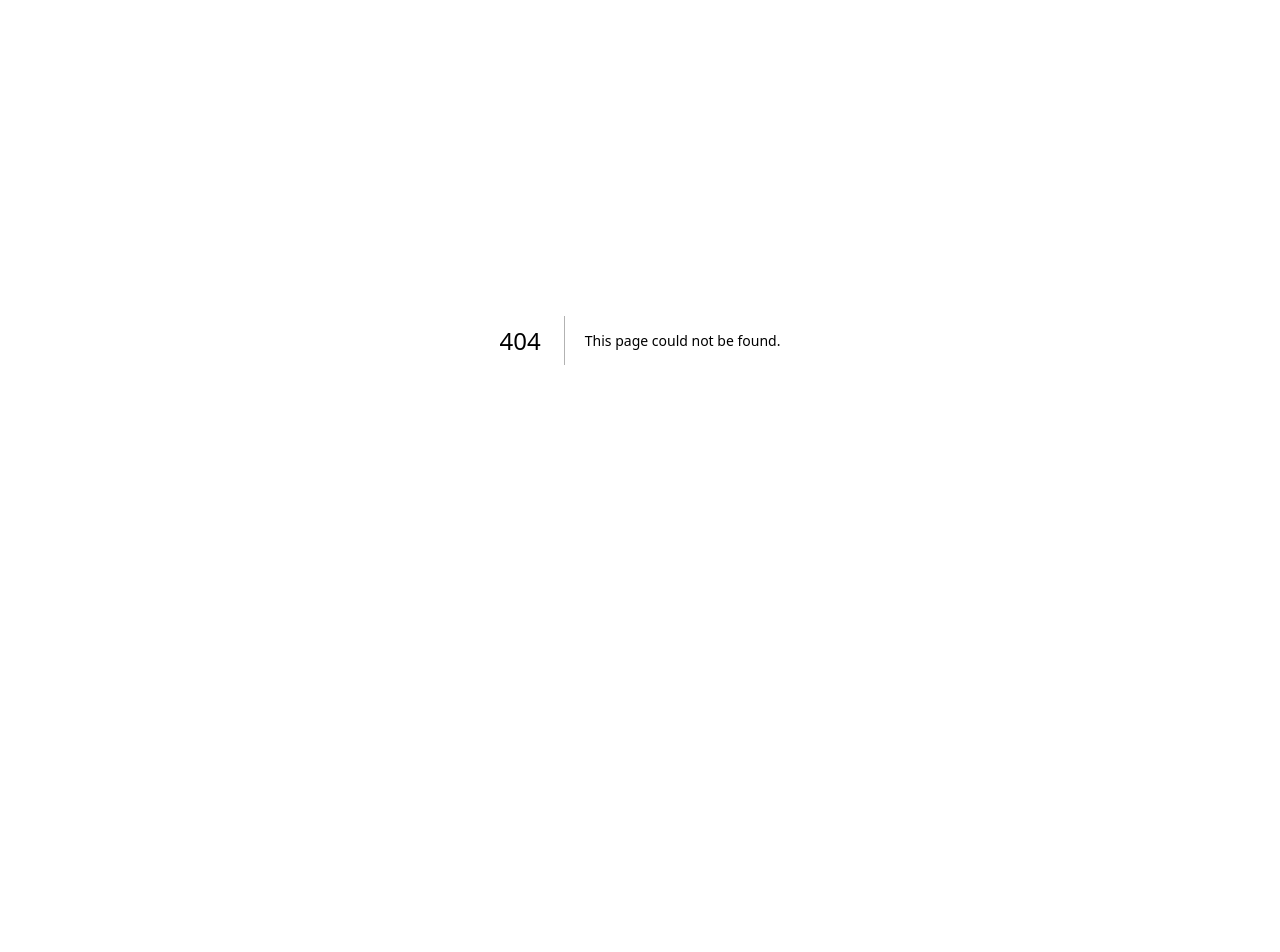
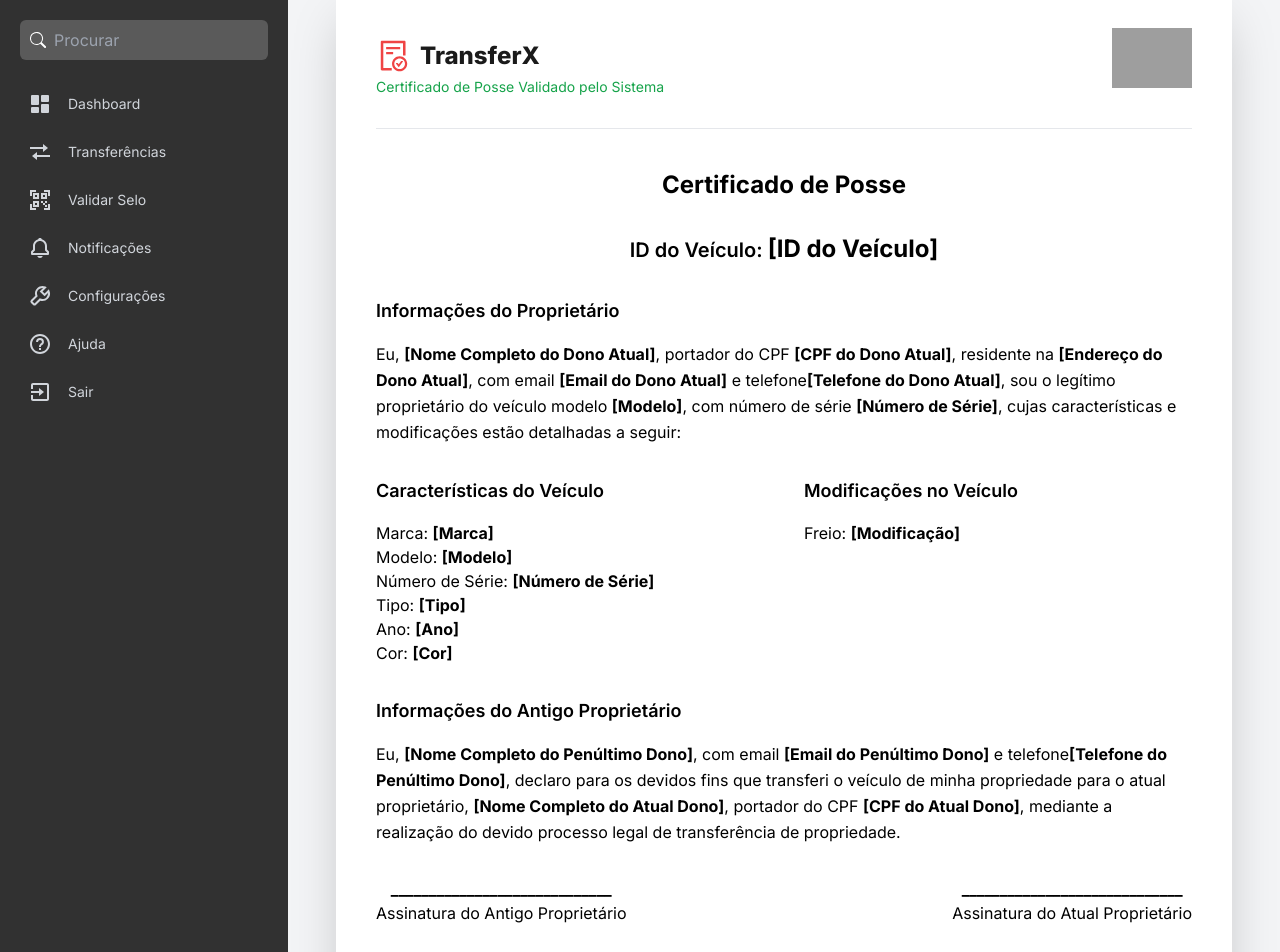
Before and after one commit to TransferX/transferxFront, a Next.js app: page /veiculo/posse in a window 1280 px wide. Before the commit this address had no page. Shown: the part 60-1012 px from the top of the page. Before the commit the page ends 800 px from the top, so only its background shows below. Built offline with nearby package versions, Linux system fonts and the light colour scheme; grey boxes are pictures that could not be loaded.

Commit message:
[FEAT] Page Certificado de posse

```diff
--- a/app/_components/forms/addObjectForm/objectModifications.tsx
+++ b/app/_components/forms/addObjectForm/objectModifications.tsx
@@ -100,7 +100,7 @@
         <button
           onClick={() => setShowForm(true)}
           type='button'
-          className="bg-blue-500 text-white p-2 rounded flex items-center"
+          className="bg-white text-cinzaEscuro p-2 rounded flex items-center"
         >
           <FaPlus className="mr-2" /> Adicionar Modificação
         </button>
@@ -114,8 +114,6 @@
             id="component"
             name="component"
             type="text"
-            value={newModification.component}
-            onChange={(e) => setNewModification({ ...newModification, component: e.target.value })}
           />
           <Input
             label="Descrição"
@@ -123,14 +121,13 @@
             id="description"
             name="description"
             type="text"
-            value={newModification.description}
-            onChange={(e) => setNewModification({ ...newModification, description: e.target.value })}
+
           />
           <div className="flex space-x-4 mt-2">
-            <button onClick={handleAdd} className="bg-green-500 text-white p-2 rounded">
+            <button onClick={handleAdd} className="bg-vermelho/90 text-white p-2 rounded">
               {editId === null ? 'Adicionar' : 'Salvar'}
             </button>
-            <button onClick={() => setShowForm(false)} className="bg-gray-500 text-white p-2 rounded">
+            <button onClick={() => setShowForm(false)} className="bg-cinzaClaro text-white p-2 rounded">
               Cancelar
             </button>
           </div>
--- a/app/veiculo/adicionar/page.tsx
+++ b/app/veiculo/adicionar/page.tsx
@@ -30,7 +30,7 @@
       <Sidebar />
       <div className="flex-1 flex flex-col min-h-screen p-4 mt-16 lg:mt-0 sm:p-6 lg:p-8 bg-gray-100 ml-0">
         <div className="flex-1 flex flex-col items-center justify-center">
-          <section className="bg-white rounded-2xl p-4 shadow-md flex flex-col justify-center w-full max-w-3xl mx-auto lg:w-2/3 xl:w-1/2">
+          <section className="bg-white rounded-2xl p-4 shadow-md flex flex-col justify-center w-full max-w-4xl mx-auto lg:w-2/3 ">
             <h2 className="my-2 font-extrabold text-cinzaMedio text-2xl">
               Registrar Veículo
             </h2>
--- /dev/null
+++ b/app/veiculo/posse/page.tsx
@@ -0,0 +1,91 @@
+"use client"
+import { AiOutlineFileDone } from "react-icons/ai";
+import Sidebar from "../../_components/sidebar/Sidebar";
+
+const CertificadoDePosse = () => {
+  return (
+    <div className="flex">
+      <Sidebar />
+      <div className="flex-1 p-8 mt-16 lg:mt-0 sm:p-10 lg:p-12 bg-gray-100 flex justify-center">
+        <section className="bg-white p-10 rounded-xl shadow-2xl w-full max-w-4xl">
+          <header className="flex items-center justify-between mb-10 border-b pb-5">
+            <div>
+              <div className="flex items-center">
+                <AiOutlineFileDone className="text-red-500 text-4xl rounded cursor-pointer mr-2" />
+                <h1 className="text-2xl text-cinzaEscuro font-extrabold">TransferX</h1>
+              </div>
+              <span className="text-sm text-green-600">Certificado de Posse Validado pelo Sistema</span>
+            </div>
+            <div className="w-20 h-20">
+              <img src="https://hexdocs.pm/qr_code/docs/qrcode.svg" alt="QR Code para verificação" />
+            </div>
+          </header>
+
+          <h2 className="text-center text-2xl font-bold mb-8">Certificado de Posse</h2>
+
+          <div className="text-center text-xl font-semibold mb-8">
+            ID do Veículo: <span className="font-bold text-2xl">[ID do Veículo]</span>
+          </div>
+
+          <div className="mb-8">
+            <h3 className="text-lg font-semibold mb-4">Informações do Proprietário</h3>
+            <p className="leading-relaxed">
+              Eu, <span className="font-bold">[Nome Completo do Dono Atual]</span>, portador do CPF <span className="font-bold">[CPF do Dono Atual]</span>,
+              residente na <span className="font-bold">[Endereço do Dono Atual]</span>, com email <span className="font-bold">[Email do Dono Atual]</span> e telefone
+              <span className="font-bold">[Telefone do Dono Atual]</span>, sou o legítimo proprietário do veículo modelo <span className="font-bold">[Modelo]</span>,
+              com número de série <span className="font-bold">[Número de Série]</span>, cujas características e modificações estão detalhadas a seguir:
+            </p>
+          </div>
+
+          <div className="grid grid-cols-2 gap-10 mb-8">
+            <div>
+              <h3 className="text-lg font-semibold mb-4">Características do Veículo</h3>
+              <p>Marca: <span className="font-bold">[Marca]</span></p>
+              <p>Modelo: <span className="font-bold">[Modelo]</span></p>
+              <p>Número de Série: <span className="font-bold">[Número de Série]</span></p>
+              <p>Tipo: <span className="font-bold">[Tipo]</span></p>
+              <p>Ano: <span className="font-bold">[Ano]</span></p>
+              <p>Cor: <span className="font-bold">[Cor]</span></p>
+            </div>
+            <div>
+              <h3 className="text-lg font-semibold mb-4">Modificações no Veículo</h3>
+              <p>Freio: <span className="font-bold">[Modificação]</span></p>
+            </div>
+          </div>
+
+          <div className="mb-8">
+            <h3 className="text-lg font-semibold mb-4">Informações do Antigo Proprietário</h3>
+            <p className="leading-relaxed">
+              Eu, <span className="font-bold">[Nome Completo do Penúltimo Dono]</span>, com email <span className="font-bold">[Email do Penúltimo Dono]</span> e telefone
+              <span className="font-bold">[Telefone do Penúltimo Dono]</span>, declaro para os devidos fins que transferi o veículo de minha propriedade para o atual
+              proprietário, <span className="font-bold">[Nome Completo do Atual Dono]</span>, portador do CPF <span className="font-bold">[CPF do Atual Dono]</span>,
+              mediante a realização do devido processo legal de transferência de propriedade.
+            </p>
+          </div>
+
+          <div className="flex justify-between mb-8">
+            <div className="text-center">
+              <p className="font-bold">_____________________________</p>
+              <p>Assinatura do Antigo Proprietário</p>
+            </div>
+            <div className="text-center">
+              <p className="font-bold">_____________________________</p>
+              <p>Assinatura do Atual Proprietário</p>
+            </div>
+          </div>
+
+          <footer className="flex justify-around mt-10">
+          <button className="bg-cinzaClaro text-white py-2 px-6 rounded-lg shadow-md hover:bg-red-600 transition-all">
+              Voltar
+            </button>
+            <button className="bg-red-500 text-white py-2 px-6 rounded-lg shadow-md hover:bg-red-600 transition-all">
+              Baixar PDF
+            </button>
+          </footer>
+        </section>
+      </div>
+    </div>
+  )
+}
+
+export default CertificadoDePosse
--- a/app/validar/page.tsx
+++ b/app/veiculo/validar/page.tsx
@@ -1,5 +1,5 @@
 "use client"
-import Sidebar from "../_components/sidebar/Sidebar";
+import Sidebar from "../../_components/sidebar/Sidebar";
 
 const ValidarSelo = () => {
   return (
```
